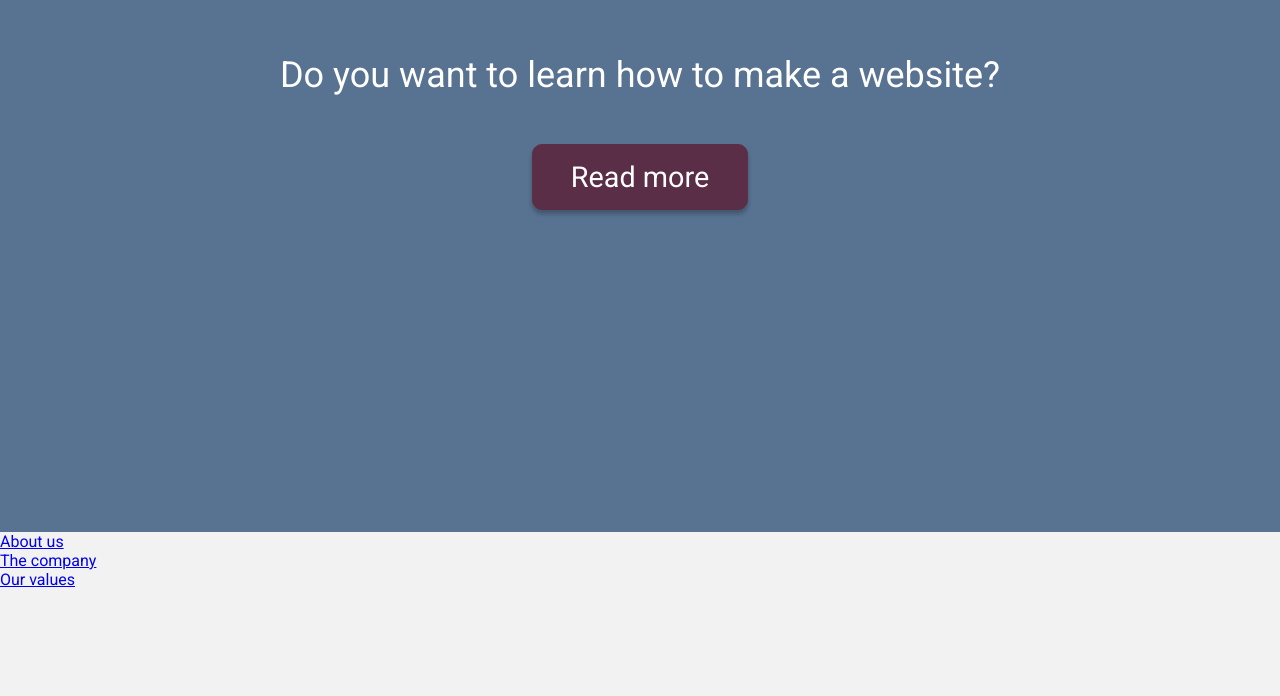
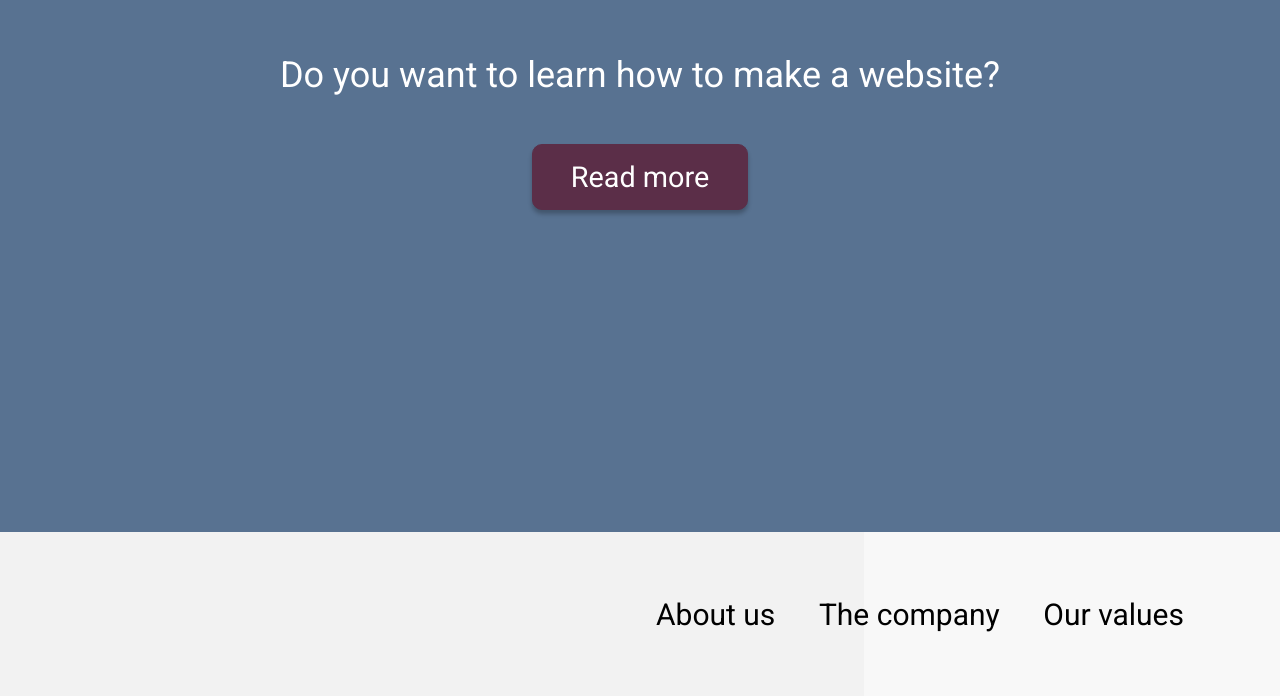
Before and after one commit to SandraHKannerberg/get-coding, a plain HTML site: page index.html in a window 1280 px wide. Shown: the part 1212-1908 px from the top of the page. Before the commit the page ends 1801 px from the top, so only its background shows below. Drawn offline with Linux system fonts and the light colour scheme.

Commit message:
Add css to footer and footer-menu with links

```diff
--- a/index.html
+++ b/index.html
@@ -31,7 +31,7 @@
       <!--Footer with more information menu-->
       <footer>
         <nav id="footer-menu">
-          <ul>
+          <ul role="list">
             <li><a href="#" class="footer-menu-link">About us</a></li>
             <li><a href="#" class="footer-menu-link">The company</a></li>
             <li><a href="#" class="footer-menu-link">Our values</a></li>
--- a/styles/style.css
+++ b/styles/style.css
@@ -23,22 +23,31 @@ video {
   max-width: 100%;
 }
 
+/* Remove list styles on ul*/
+ul[role="list"] {
+  list-style: none;
+}
+
 /*CSS VARIABLES*/
 :root {
   --primary-color: #f2f2f2;
   --secondary-color: #587291;
-  --btn-color: #5b2e48;
-  --text-color: #ffffff;
+  --light-color: #f8f8f8;
+  --dark-color: #5b2e48;
+  --text-color-light: #ffffff;
+  --text-color-dark: #000000;
   --font-size-base: 16px;
   --font-family: "Roboto", sans-serif;
   --font-style: normal;
+  --font-weight: 400;
 }
 
 body {
   background-color: var(--primary-color);
-  color: var(--text-color);
+  color: var(--text-color-light);
   font-family: var(--font-family);
   font-style: var(--font-style);
+  font-weight: var(--font-weight);
 }
 
 .image-header {
@@ -69,8 +78,8 @@ main > h1 {
 }
 
 .more-info-btn {
-  background-color: var(--btn-color);
-  border: 1px solid var(--btn-color);
+  background-color: var(--dark-color);
+  border: 1px solid var(--dark-color);
   border-radius: 10px;
   box-shadow: 0px 4px 4px rgba(0, 0, 0, 0.25);
   color: var(--text-color);
@@ -79,3 +88,28 @@ main > h1 {
   min-width: 13.5rem;
   min-height: 4.1rem;
 }
+
+footer {
+  background-color: var(--light-color);
+  display: flex;
+  justify-content: end;
+  align-items: center;
+  min-height: 10.25rem;
+  margin-left: 54rem;
+}
+
+#footer-menu > ul {
+  display: flex;
+  justify-content: space-between;
+  align-items: center;
+  min-width: 33rem;
+  min-height: 7.5rem;
+  margin-right: 6rem;
+}
+
+.footer-menu-link {
+  color: var(--text-color-dark);
+  text-decoration: none;
+  font-size: 1.875rem;
+  /* line-height: 35px; */
+}
```
